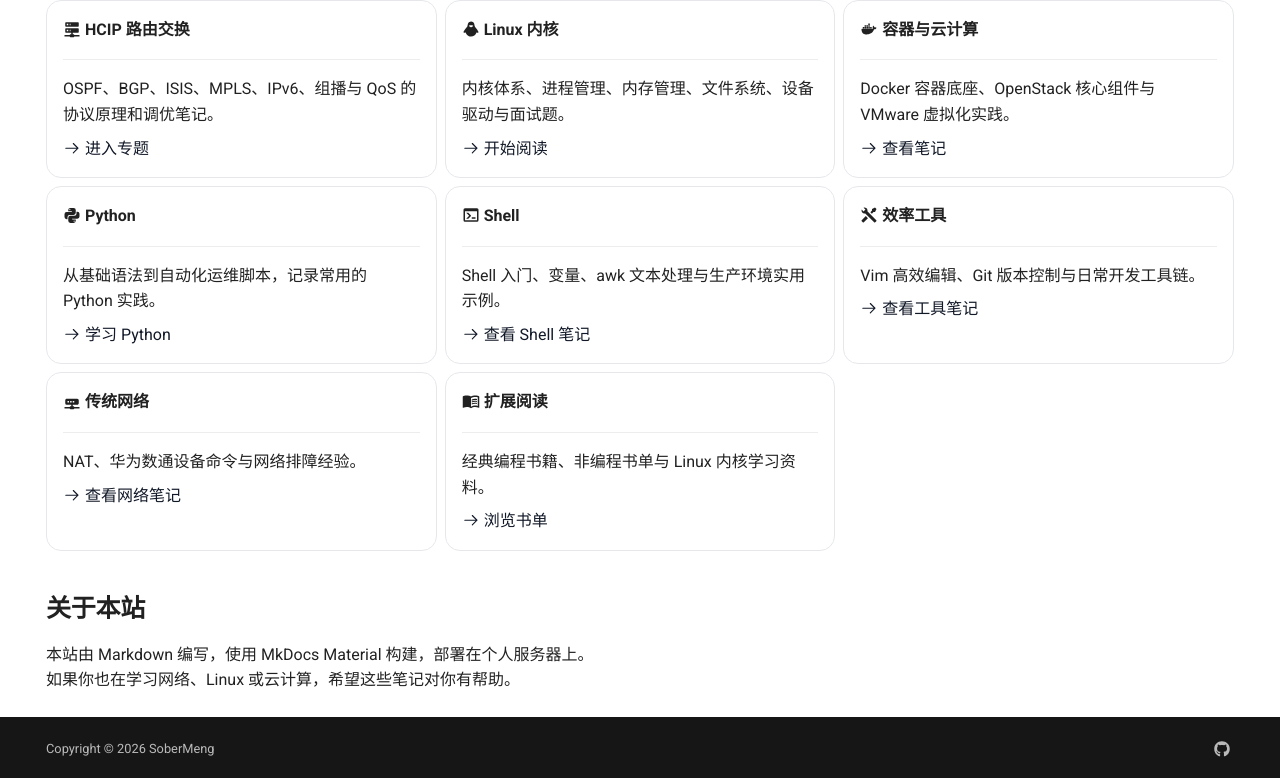
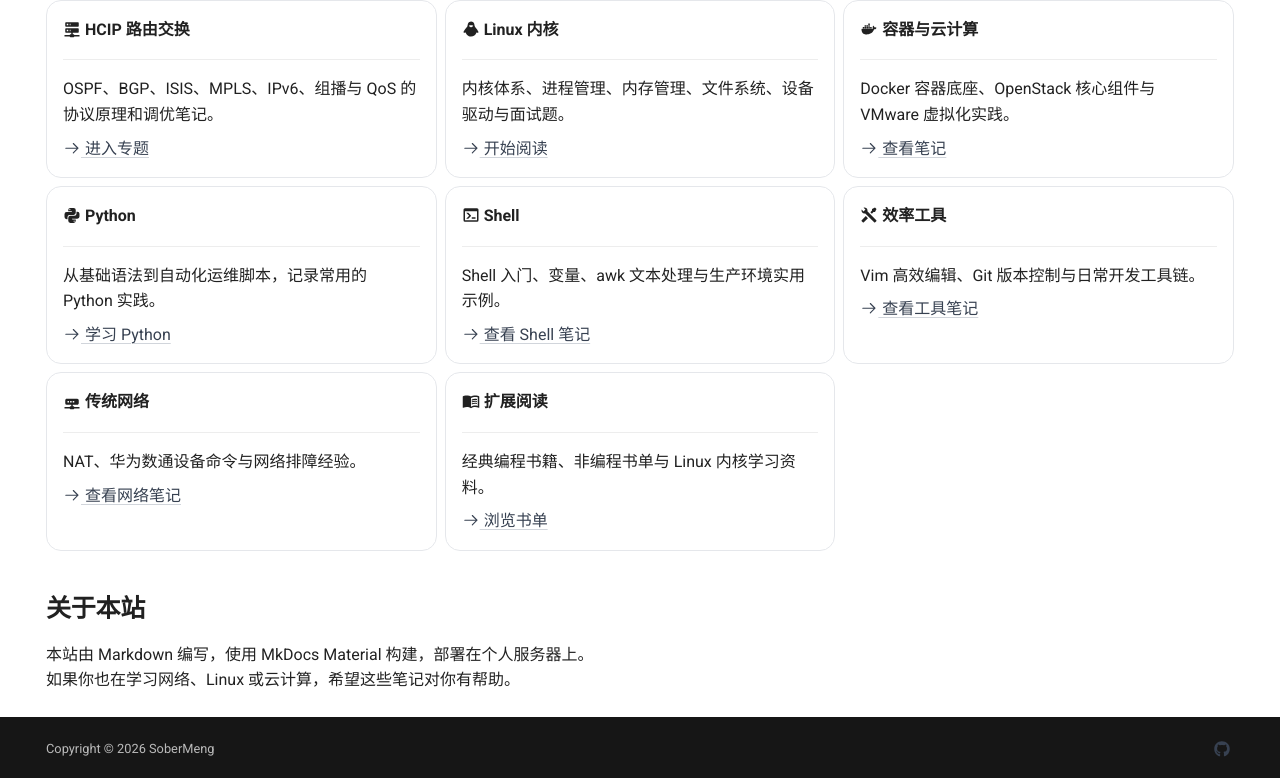
Before and after one commit to sobermeng166/my-knowledge-blog, an MkDocs documentation site: the page built from docs/index.md, in a window 1280 px wide and 1400 px high, scrolled down 25 px. Shown: the part 619-1397 px from the top of the window. Built offline with MkDocs 1.6.1 and Material for MkDocs 9.7.7, drawn with Linux system fonts in a browser that asks for light colours; comment, search, counter and statistics services are not loaded.

Commit message:
Refine monochrome link styles

```diff
--- a/docs/stylesheets/extra.css
+++ b/docs/stylesheets/extra.css
@@ -140,6 +140,32 @@
   border-color: #e5e7eb;
 }
 
+.md-typeset a:not(.md-button) {
+  text-decoration: underline;
+  text-decoration-thickness: 1px;
+  text-underline-offset: 0.18em;
+}
+
+[data-md-color-scheme="default"] .md-typeset a:not(.md-button) {
+  color: #374151;
+  text-decoration-color: #d1d5db;
+}
+
+[data-md-color-scheme="default"] .md-typeset a:not(.md-button):hover {
+  color: #111827;
+  text-decoration-color: #111827;
+}
+
+[data-md-color-scheme="slate"] .md-typeset a:not(.md-button) {
+  color: #d1d5db;
+  text-decoration-color: #4b5563;
+}
+
+[data-md-color-scheme="slate"] .md-typeset a:not(.md-button):hover {
+  color: #ffffff;
+  text-decoration-color: #ffffff;
+}
+
 .md-typeset h1,
 .md-typeset h2 {
   font-weight: 700;
```
